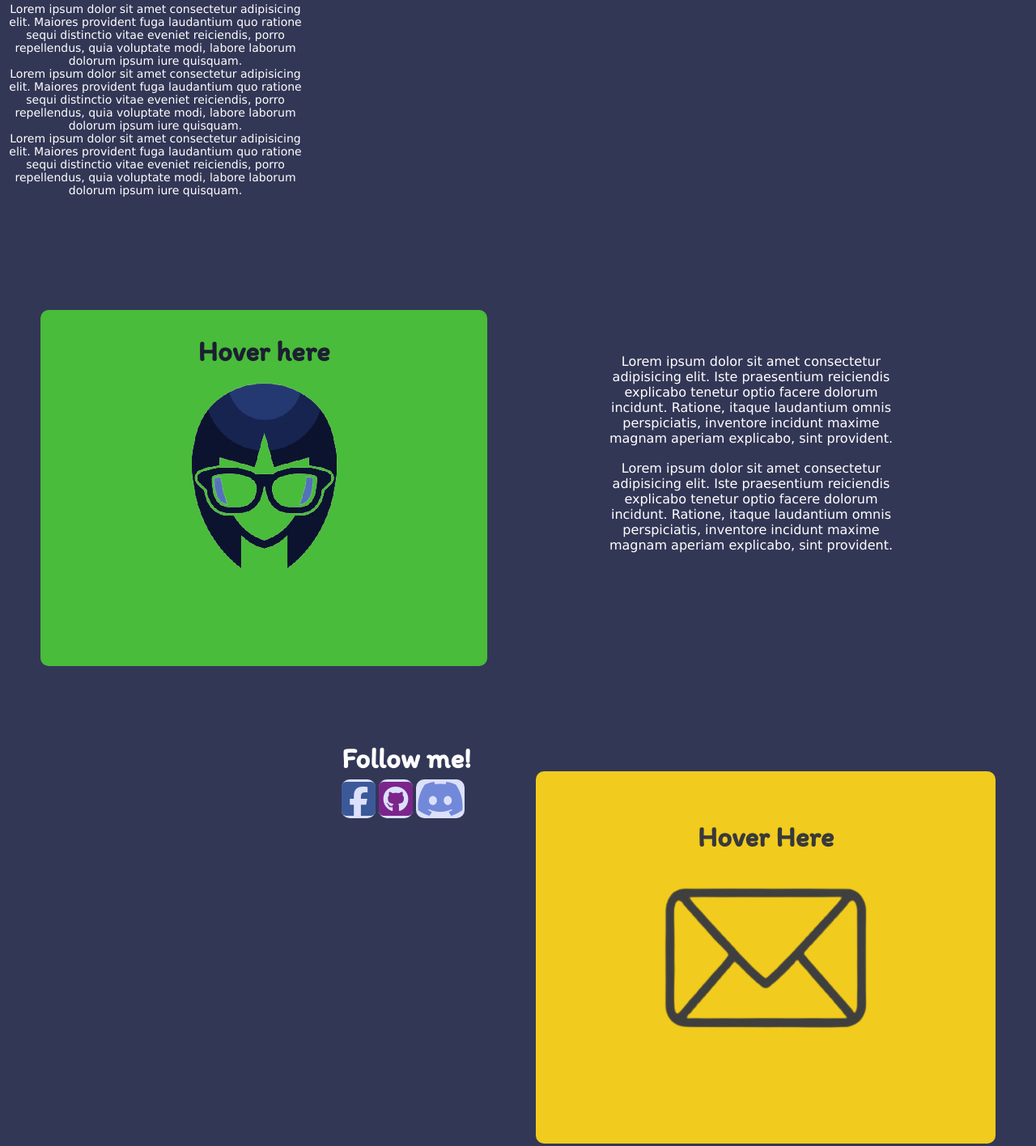
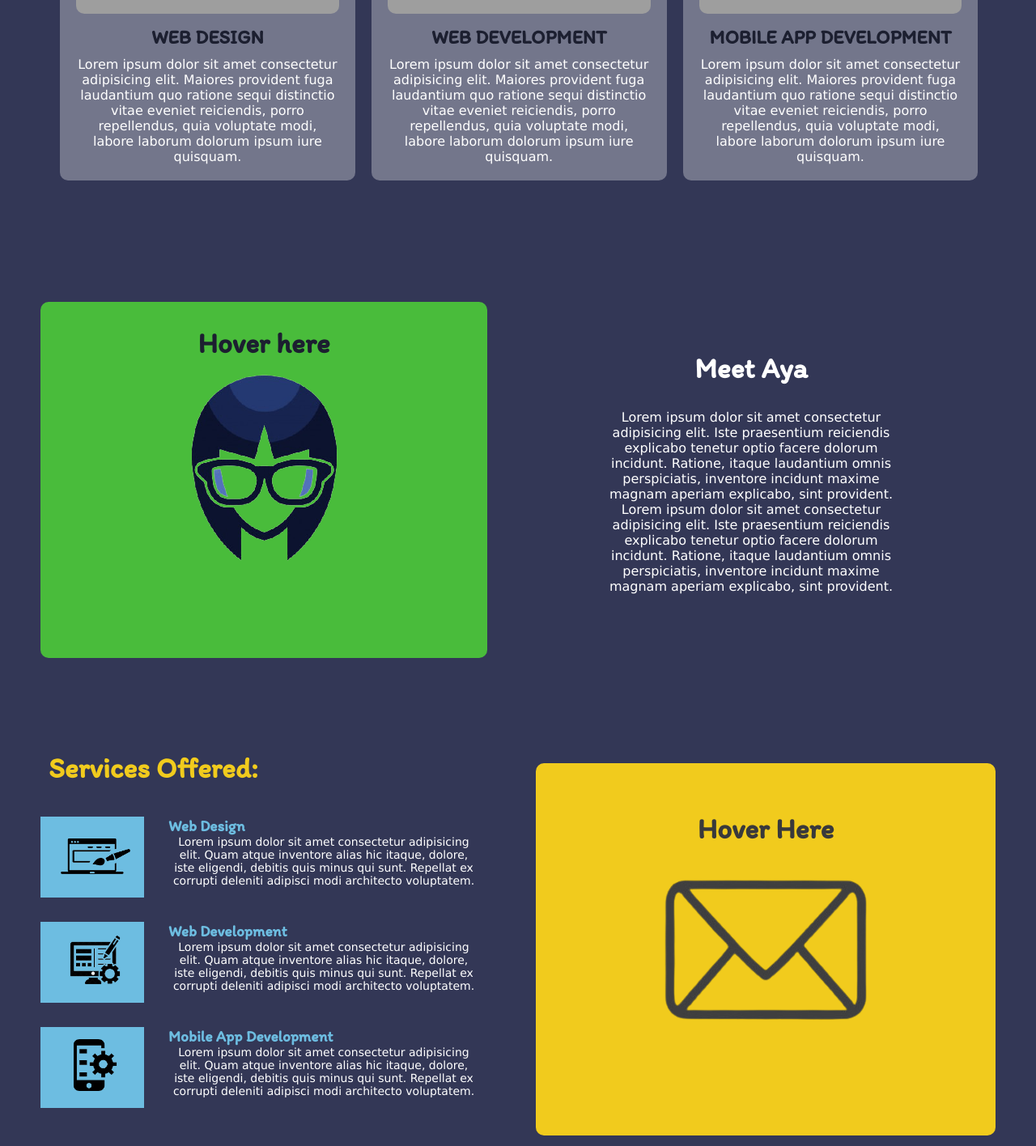
Before and after one commit to AyaNagasaka/Portfolio-Website, a plain HTML site: page index.html in a window 1280 px wide. Shown: the part 1189-2605 px from the top of the page at 81% size. Drawn offline with nearby package versions, Linux system fonts and the light colour scheme; grey boxes are pictures that could not be loaded.

Commit message:
Update index.html

```diff
--- a/index.html
+++ b/index.html
@@ -42,6 +42,11 @@
                 </button>
             </div>
         </div>
+        <div id="social-media">
+            <a href="https://www.facebook.com/aya.nagasaka11/" target="_blank"><i class="fab fa-facebook-square"></i></a>
+            <a href="https://github.com/AyaNagasaka" target="_blank"><i class="fab fa-github-square"></i></a>
+            <a href="https://discord.com/channels/@me" target="_blank"><i class="fab fa-discord"></i></a>
+        </div>
     </header>
 
     <div class="clr"></div>
@@ -51,27 +56,19 @@
         <div class="project-wrapper">
             <article id="box-article">
                 <img src="https://picsum.photos/400/300?random=1" alt="img1" class="img-responsive">
+                <h2>Web Design</h2>
+                <p>Lorem ipsum dolor sit amet consectetur adipisicing elit. Maiores provident fuga laudantium quo ratione sequi distinctio vitae eveniet reiciendis, porro repellendus, quia voluptate modi, labore laborum dolorum ipsum iure quisquam.</p>
             </article>
             <article id="box-article">
                 <img src="https://picsum.photos/400/300?random=2" alt="img2" class="img-responsive">
+                <h2>Web Development</h2>
+                <p>Lorem ipsum dolor sit amet consectetur adipisicing elit. Maiores provident fuga laudantium quo ratione sequi distinctio vitae eveniet reiciendis, porro repellendus, quia voluptate modi, labore laborum dolorum ipsum iure quisquam.</p>
             </article>
             <article id="box-article">
                 <img src="https://picsum.photos/400/300?random=3" alt="img3" class="img-responsive">
+                <h2>Mobile App Development</h2>
+                <p>Lorem ipsum dolor sit amet consectetur adipisicing elit. Maiores provident fuga laudantium quo ratione sequi distinctio vitae eveniet reiciendis, porro repellendus, quia voluptate modi, labore laborum dolorum ipsum iure quisquam.</p>
             </article>
-        </div>
-
-        <div class="clr"></div>
-
-        <div class="text-wrapper">
-            <div id="text-article">
-                <p>Lorem ipsum dolor sit amet consectetur adipisicing elit. Maiores provident fuga laudantium quo ratione sequi distinctio vitae eveniet reiciendis, porro repellendus, quia voluptate modi, labore laborum dolorum ipsum iure quisquam.</p>
-            </div>
-            <div id="text-article">
-                <p>Lorem ipsum dolor sit amet consectetur adipisicing elit. Maiores provident fuga laudantium quo ratione sequi distinctio vitae eveniet reiciendis, porro repellendus, quia voluptate modi, labore laborum dolorum ipsum iure quisquam.</p>
-            </div>
-            <div id="text-article">
-                <p>Lorem ipsum dolor sit amet consectetur adipisicing elit. Maiores provident fuga laudantium quo ratione sequi distinctio vitae eveniet reiciendis, porro repellendus, quia voluptate modi, labore laborum dolorum ipsum iure quisquam.</p>
-            </div>
         </div>
     </section>
 
@@ -90,8 +87,9 @@
             </div>
 
             <div id="about-article">
+                <h2>Meet Aya</h2>
+                <br>
                 <p>Lorem ipsum dolor sit amet consectetur adipisicing elit. Iste praesentium reiciendis explicabo tenetur optio facere dolorum incidunt. Ratione, itaque laudantium omnis perspiciatis, inventore incidunt maxime magnam aperiam explicabo, sint provident.</p>
-                <br>
                 <p>Lorem ipsum dolor sit amet consectetur adipisicing elit. Iste praesentium reiciendis explicabo tenetur optio facere dolorum incidunt. Ratione, itaque laudantium omnis perspiciatis, inventore incidunt maxime magnam aperiam explicabo, sint provident.</p>
             </div>
         </article>
@@ -123,11 +121,35 @@
                 </div>
             </div>
 
-            <div id="social-media">
-                <h2>Follow me!</h2>
-                <a href="https://www.facebook.com/aya.nagasaka11/" target="_blank"><i class="fab fa-facebook-square"></i></a>
-                <a href="https://github.com/AyaNagasaka" target="_blank"><i class="fab fa-github-square"></i></a>
-                <a href="https://discord.com/channels/@me" target="_blank"><i class="fab fa-discord"></i></a>
+            <div class="wrapper">
+                <h2>Services Offered:</h2>
+                <div class="service-wrapper">
+                    <div class="img-wrapper">
+                        <img src="images/webdesign-icon.png" alt="img4" id="img4">
+                    </div>
+                    <div class="text-wrapper">
+                        <h3>Web Design</h3>
+                        <p>Lorem ipsum dolor sit amet consectetur adipisicing elit. Quam atque inventore alias hic itaque, dolore, iste eligendi, debitis quis minus qui sunt. Repellat ex corrupti deleniti adipisci modi architecto voluptatem.</p>
+                    </div>
+                </div>
+                <div class="service-wrapper">
+                    <div class="img-wrapper">
+                        <img src="images/webdev-icon.png" alt="img5" id="img5">
+                    </div>
+                    <div class="text-wrapper">
+                        <h3>Web Development</h3>
+                        <p>Lorem ipsum dolor sit amet consectetur adipisicing elit. Quam atque inventore alias hic itaque, dolore, iste eligendi, debitis quis minus qui sunt. Repellat ex corrupti deleniti adipisci modi architecto voluptatem.</p>
+                    </div>
+                </div>
+                <div class="service-wrapper">
+                    <div class="img-wrapper">
+                        <img src="images/mobileapp-icon.png" alt="img6" id="img6">
+                    </div>
+                    <div class="text-wrapper">
+                        <h3>Mobile App Development</h3>
+                        <p>Lorem ipsum dolor sit amet consectetur adipisicing elit. Quam atque inventore alias hic itaque, dolore, iste eligendi, debitis quis minus qui sunt. Repellat ex corrupti deleniti adipisci modi architecto voluptatem.</p>
+                    </div>
+                </div>
             </div>
         </article>
     </section>
```
